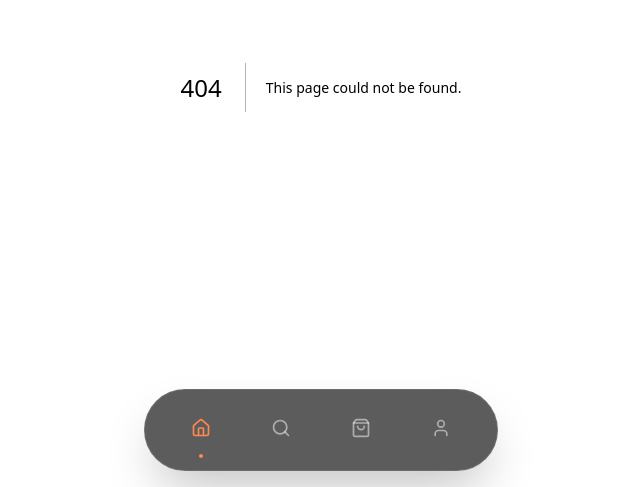
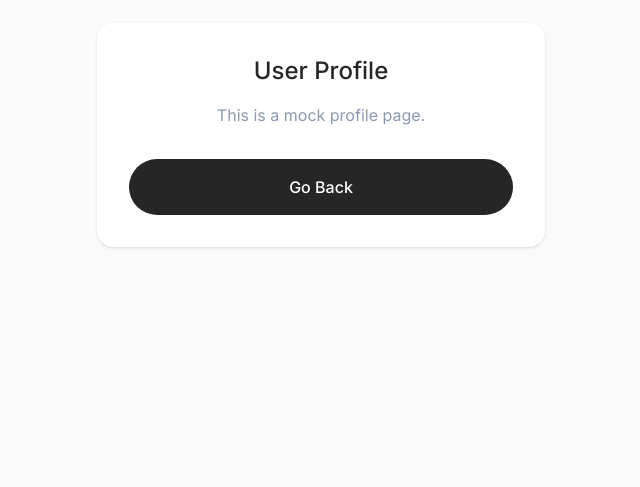
Before and after one commit to KatkamKoushik/demo-build-mart, a Next.js app: page /profile in a window 1280 px wide. Before the commit this address had no page. Shown: the part 313-800 px from the top of the page, without its empty margins (319-959 px from the left). Built offline with nearby package versions, Linux system fonts and the light colour scheme.

Commit message:
fix: Resolve UI/UX bugs, routing issues, and performance bottlenecks

```diff
--- /dev/null
+++ b/src/app/checkout/page.tsx
@@ -0,0 +1,18 @@
+import React from "react";
+
+export default function CheckoutPage() {
+  return (
+    <div className="min-h-screen bg-alabaster flex flex-col items-center justify-center pt-24 px-4">
+      <div className="max-w-md w-full bg-white p-8 rounded-2xl shadow-sm text-center">
+        <h1 className="text-2xl font-medium text-charcoal mb-4">Checkout</h1>
+        <p className="text-muted mb-8">This is a mock checkout page.</p>
+        <button
+          className="w-full py-4 bg-primary text-charcoal-dark rounded-xl font-medium hover:bg-primary-light transition-colors"
+          onClick={() => window.history.back()}
+        >
+          Go Back
+        </button>
+      </div>
+    </div>
+  );
+}
--- a/src/app/globals.css
+++ b/src/app/globals.css
@@ -54,11 +54,7 @@
 /* ═══════ GLOBAL RESET & BASE ═══════ */
 
 html {
-  scroll-behavior: auto; /* Lenis handles smooth scrolling */
-}
-
-html.lenis, html.lenis body {
-  height: auto;
+  scroll-behavior: smooth;
 }
 
 .lenis.lenis-smooth {
--- /dev/null
+++ b/src/app/profile/page.tsx
@@ -0,0 +1,18 @@
+import React from "react";
+
+export default function ProfilePage() {
+  return (
+    <div className="min-h-screen bg-alabaster flex flex-col items-center justify-center pt-24 px-4">
+      <div className="max-w-md w-full bg-white p-8 rounded-2xl shadow-sm text-center">
+        <h1 className="text-2xl font-medium text-charcoal mb-4">User Profile</h1>
+        <p className="text-muted mb-8">This is a mock profile page.</p>
+        <button
+          className="w-full py-4 bg-charcoal text-white rounded-xl font-medium hover:bg-charcoal-light transition-colors"
+          onClick={() => window.history.back()}
+        >
+          Go Back
+        </button>
+      </div>
+    </div>
+  );
+}
--- a/src/components/layout/MobileBottomNav.tsx
+++ b/src/components/layout/MobileBottomNav.tsx
@@ -3,8 +3,10 @@
 import { motion } from "framer-motion";
 import { Home, Search, ShoppingBag, User } from "lucide-react";
 import { useCart } from "@/providers/CartProvider";
+import { useRouter } from "next/navigation";
 
 export default function MobileBottomNav() {
+  const router = useRouter();
   const { totalItems, setIsCartOpen, setIsSearchOpen } = useCart();
 
   const navItems = [
@@ -19,15 +21,17 @@ export default function MobileBottomNav() {
       initial={{ y: 100 }}
       animate={{ y: 0 }}
       transition={{ type: "spring", stiffness: 300, damping: 30 }}
-      className="fixed bottom-4 left-4 right-4 md:left-1/2 md:-translate-x-1/2 md:w-max z-50"
+      className="fixed bottom-4 left-4 right-4 z-50 md:hidden"
     >
-      <div className="glass-dark rounded-full px-6 py-3 md:px-8 md:py-4 border border-white/10 shadow-2xl flex justify-between md:justify-center md:gap-8 items-center">
+      <div className="glass-dark rounded-full px-6 py-3 border border-white/10 shadow-2xl flex justify-between items-center">
         {navItems.map((item) => (
           <button
             key={item.id}
             onClick={() => {
               if (item.id === "cart") setIsCartOpen(true);
               else if (item.id === "explore") setIsSearchOpen(true);
+              else if (item.id === "profile") router.push("/profile");
+              else if (item.id === "home") router.push("/");
             }}
             className="relative flex flex-col items-center justify-center w-12 h-12"
           >
--- a/src/components/ui/SearchModal.tsx
+++ b/src/components/ui/SearchModal.tsx
@@ -4,10 +4,12 @@ import { useState } from "react";
 import { motion, AnimatePresence } from "framer-motion";
 import { Search, X, ArrowRight } from "lucide-react";
 import { useCart } from "@/providers/CartProvider";
+import { useRouter } from "next/navigation";
 
 const POPULAR_SEARCHES = ["Cement", "Plywood", "Vitrified Tiles", "TMT Bars", "LED Lights"];
 
 export default function SearchModal() {
+  const router = useRouter();
   const { isSearchOpen, setIsSearchOpen } = useCart();
   const [query, setQuery] = useState("");
 
@@ -76,7 +78,7 @@ export default function SearchModal() {
                 </h3>
                 {/* Mock Search Results */}
                 {[1, 2, 3].map((i) => (
-                  <div key={i} className="flex items-center gap-4 group cursor-pointer">
+                  <div key={i} onClick={() => { setIsSearchOpen(false); router.push(`/product/${i}`); }} className="flex items-center gap-4 group cursor-pointer">
                     <div className="w-12 h-12 bg-charcoal/5 rounded-lg flex items-center justify-center">
                       <Search className="w-5 h-5 text-muted opacity-50" />
                     </div>
--- a/src/providers/CartProvider.tsx
+++ b/src/providers/CartProvider.tsx
@@ -48,8 +48,6 @@ export function CartProvider({ children }: { children: React.ReactNode }) {
       }
       return [...prev, { ...newItem, quantity: 1 }];
     });
-    // Auto-open cart when adding an item
-    setIsCartOpen(true);
   };
 
   const removeFromCart = (id: string) => {
```
